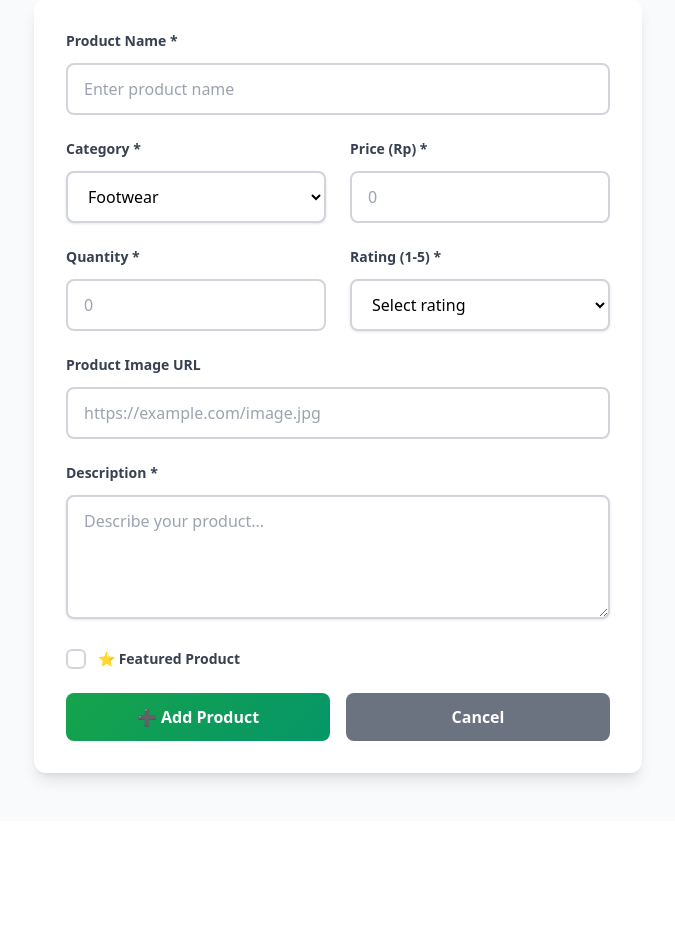
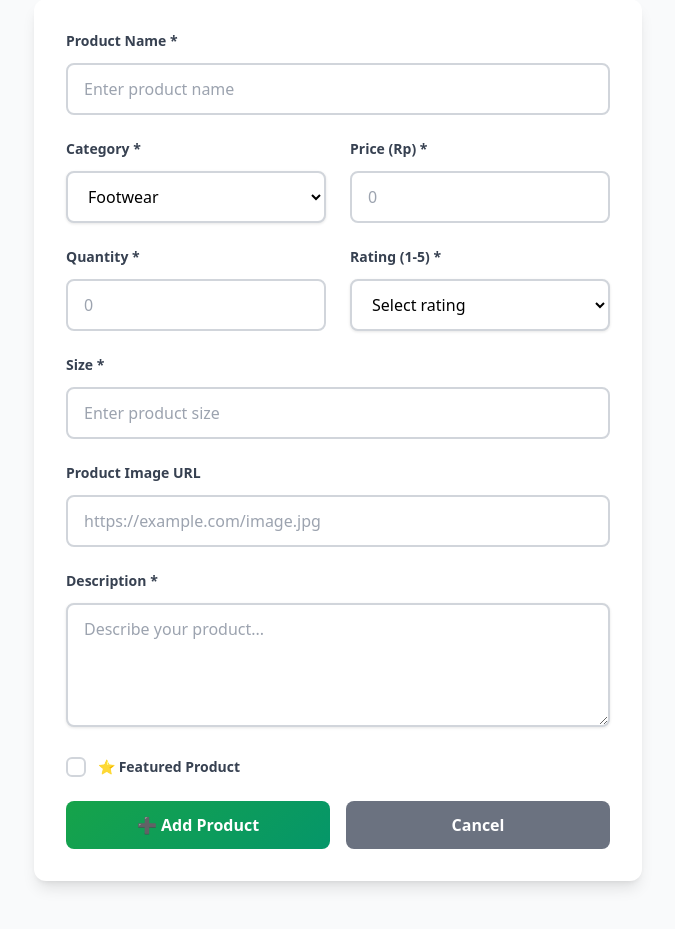
Before and after one commit to Frsxk/footballpedia, a Django app: page /create/ in a window 1280 px wide. Shown: the part 301-1230 px from the top of the page, without its empty margins (302-977 px from the left). Before the commit the page ends 1086 px from the top, so only its background shows below. Run offline with Django 5.2, Linux system fonts and the light colour scheme; some libraries are stand-ins or nearby versions.

Commit message:
Tugas 5 Demo

```diff
--- a/main/forms.py
+++ b/main/forms.py
@@ -4,4 +4,4 @@ from main.models import Product
 class ProductForm(ModelForm):
     class Meta:
         model = Product
-        fields = ["name", "description", "category", "size", "price", "thumbnail", "is_featured"]
+        fields = ["name", "description", "category", "size", "price", "thumbnail", "is_featured", "quantity", "rating"]
--- a/main/templates/create_product.html
+++ b/main/templates/create_product.html
@@ -73,6 +73,13 @@
           </div>
 
           <div>
+            <label for="{{ form.size.id_for_label }}" class="block text-sm font-semibold text-gray-700 mb-3">
+              Size *
+            </label>
+            <input type="text" name="{{ form.size.name }}" id="{{ form.size.id_for_label }}" value="{{ form.size.value|default:'' }}" class="w-full px-4 py-3 border-2 border-gray-300 rounded-lg focus:border-green-500 focus:ring-2 focus:ring-green-200 transition-all" placeholder="Enter product size" required>
+          </div>
+
+          <div>
             <label for="{{ form.thumbnail.id_for_label }}" class="block text-sm font-semibold text-gray-700 mb-3">
               Product Image URL
             </label>
--- a/main/templates/navbar.html
+++ b/main/templates/navbar.html
@@ -36,19 +36,24 @@
 
       <!-- Mobile menu button -->
       <div class="md:hidden">
-        <button type="button" class="text-gray-700 hover:text-green-600 focus:outline-none focus:text-green-600" onclick="toggleMobileMenu()">
-          <svg class="h-6 w-6" fill="none" viewBox="0 0 24 24" stroke="currentColor">
+        <button type="button" id="mobile-menu-button" class="text-gray-700 hover:text-green-600 focus:outline-none focus:text-green-600 p-2 rounded-md transition-colors" onclick="toggleMobileMenu()" aria-label="Toggle menu">
+          <!-- Hamburger icon -->
+          <svg id="hamburger-icon" class="h-6 w-6 transition-transform duration-300" fill="none" viewBox="0 0 24 24" stroke="currentColor">
             <path stroke-linecap="round" stroke-linejoin="round" stroke-width="2" d="M4 6h16M4 12h16M4 18h16" />
+          </svg>
+          <!-- Close icon (hidden by default) -->
+          <svg id="close-icon" class="h-6 w-6 hidden transition-transform duration-300" fill="none" viewBox="0 0 24 24" stroke="currentColor">
+            <path stroke-linecap="round" stroke-linejoin="round" stroke-width="2" d="M6 18L18 6M6 6l12 12" />
           </svg>
         </button>
       </div>
     </div>
 
     <!-- Mobile Navigation -->
-    <div id="mobile-menu" class="md:hidden hidden">
+    <div id="mobile-menu" class="md:hidden hidden transition-all duration-300 ease-in-out">
       <div class="px-2 pt-2 pb-3 space-y-1 sm:px-3 border-t border-gray-200">
-        <a href="/" class="text-gray-700 hover:text-green-600 block px-3 py-2 rounded-md text-base font-medium">Home</a>
-        <a href="{% url 'main:create_product' %}" class="text-gray-700 hover:text-green-600 block px-3 py-2 rounded-md text-base font-medium">Add Product</a>
+        <a href="/" class="text-gray-700 hover:text-green-600 hover:bg-green-50 block px-3 py-2 rounded-md text-base font-medium transition-colors">Home</a>
+        <a href="{% url 'main:create_product' %}" class="text-gray-700 hover:text-green-600 hover:bg-green-50 block px-3 py-2 rounded-md text-base font-medium transition-colors">Add Product</a>
 
         {% if user.is_authenticated %}
           <div class="px-3 py-2 text-sm text-gray-600">
@@ -74,6 +79,38 @@
 <script>
 function toggleMobileMenu() {
   const menu = document.getElementById('mobile-menu');
+  const hamburgerIcon = document.getElementById('hamburger-icon');
+  const closeIcon = document.getElementById('close-icon');
+
+  // Toggle menu visibility
   menu.classList.toggle('hidden');
+
+  // Toggle icons
+  hamburgerIcon.classList.toggle('hidden');
+  closeIcon.classList.toggle('hidden');
 }
+
+// Close mobile menu when clicking outside
+document.addEventListener('click', function(event) {
+  const menu = document.getElementById('mobile-menu');
+  const menuButton = document.getElementById('mobile-menu-button');
+
+  if (!menu.contains(event.target) && !menuButton.contains(event.target)) {
+    if (!menu.classList.contains('hidden')) {
+      toggleMobileMenu();
+    }
+  }
+});
+
+// Close mobile menu when window is resized to desktop view
+window.addEventListener('resize', function() {
+  const menu = document.getElementById('mobile-menu');
+  if (window.innerWidth >= 768 && !menu.classList.contains('hidden')) {
+    const hamburgerIcon = document.getElementById('hamburger-icon');
+    const closeIcon = document.getElementById('close-icon');
+    menu.classList.add('hidden');
+    hamburgerIcon.classList.remove('hidden');
+    closeIcon.classList.add('hidden');
+  }
+});
 </script>
--- a/main/views.py
+++ b/main/views.py
@@ -125,7 +125,8 @@ def edit_product(request, id):
     if form.is_valid() and request.method == 'POST':
         form.save()
         return redirect('main:show_main')
-
+    else :
+        print(form.errors)
     context = {
         'form': form,
         'name': 'Muhammad Faza Al-Banna',
--- a/templates/base.html
+++ b/templates/base.html
@@ -7,10 +7,11 @@
     <meta name="viewport" content="width=device-width, initial-scale=1.0" />
     {% endblock meta %}
     <script src="https://cdn.tailwindcss.com"></script>
-    <link rel="stylesheet" href="{% static 'css/global.css' %}" />
+    <link rel="stylesheet" href="{% static 'css/global.css' %}?v2" />
 </head>
 
 <body>
     {% block content %} {% endblock content %}
+
 </body>
 </html>
```
Also changed, not shown: main/templates/edit_product.html (+7 -0 lines), main/migrations/0004_bola.py (added), main/migrations/0006_merge_0004_bola_0005_product_user.py (added).
